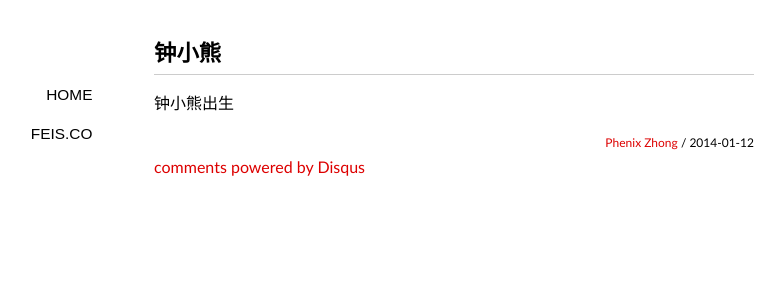
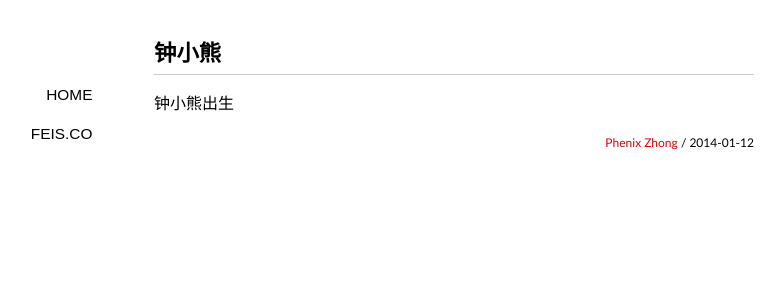
Before and after one commit to insolo/blog, a Jekyll site: the page built from _posts/2014-01-12-baby-born.md, in a window 1280 px wide. Shown: the top 300 px of the page, without its empty margins (186-970 px from the left). Built offline with Jekyll 4.4.1, drawn with Linux system fonts in a browser that asks for light colours; Markdown is read by kramdown in place of the engine named in the settings; comment, search, counter and statistics services are not loaded; part of the change alters nothing that is shown.

Commit message:
delete comment

```diff
--- a/_layouts/post.html
+++ b/_layouts/post.html
@@ -34,4 +34,4 @@ layout: default
 </span>
 {% endif %}-->
 </section>
-{% include comments.md %}
+<!--{% include comments.md %}-->
```
